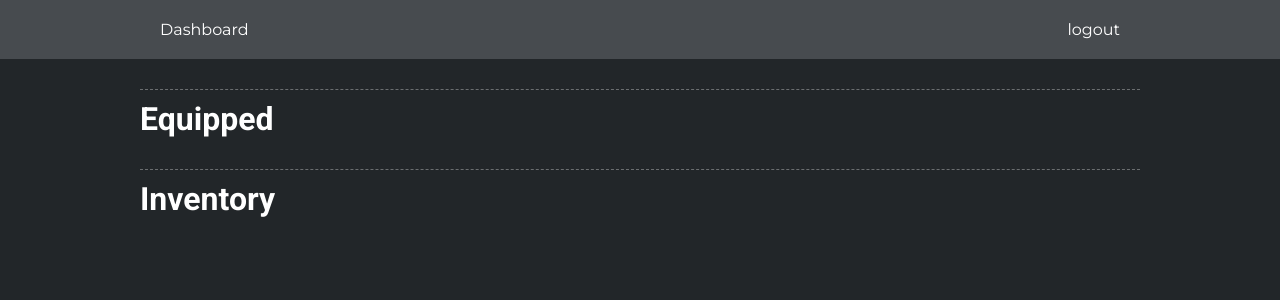
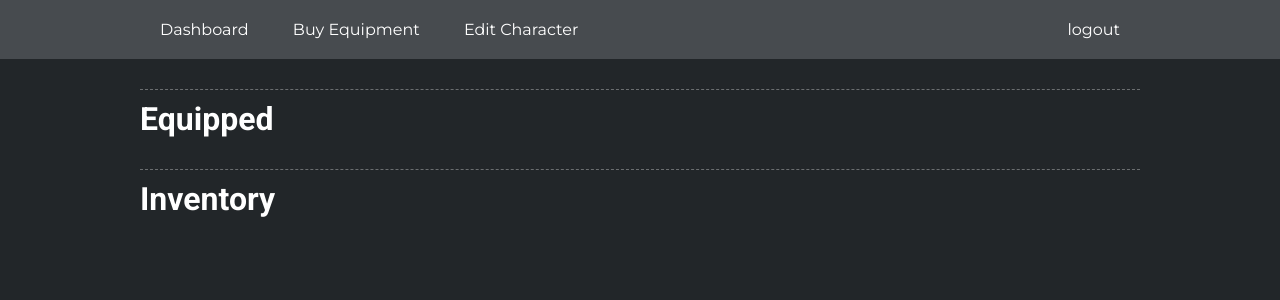
Before and after one commit to npelletier/647_Project, a PHP site: page /character.php in a window 1280 px wide. Shown: the top 300 px of the page. Run offline with PHP 8.4, Linux system fonts and the light colour scheme; data that the repository does not hold is empty.

Commit message:
added shop and edit button

```diff
--- a/character.php
+++ b/character.php
@@ -29,7 +29,9 @@
     ?>
     <nav>
         <div class="navwrapper">
-            <div><a href="Dashboard.html">Dashboard</a></div>
+            <div><a href="Dashboard.php">Dashboard</a></div>
+            <div><a href="shop.php">Buy Equipment</a></div>
+            <div><a href="#">Edit Character</a></div>
             <div class="logout"><a href="index.html">logout</a></div>
         </div>
     </nav>
```
